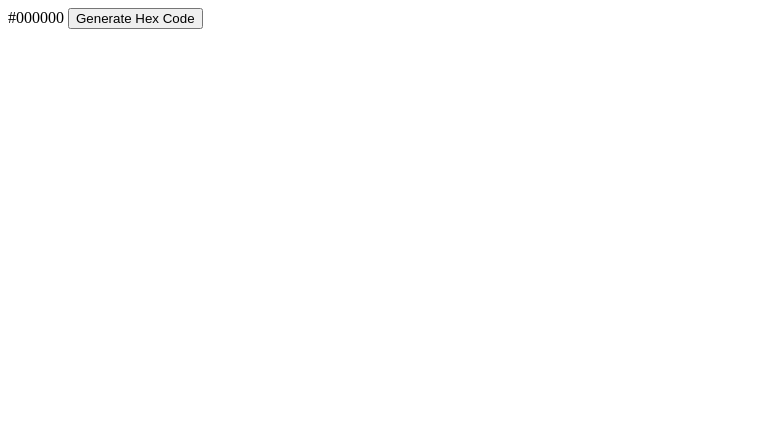
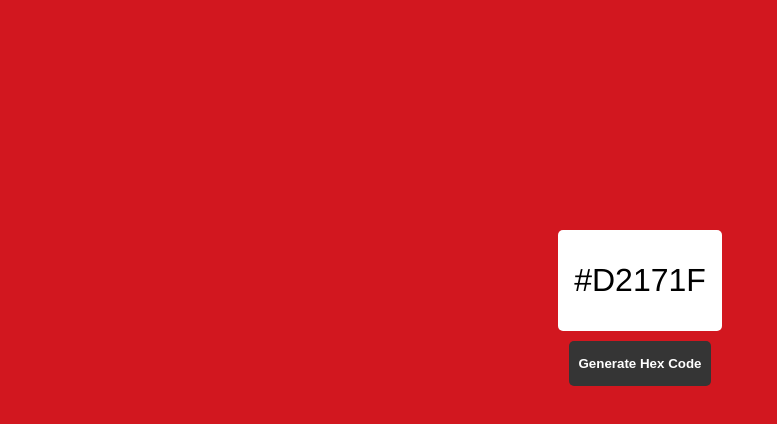
Before and after one commit to aidenberzins/hex-change, a plain HTML site: page index.html in a window 1280 px wide. Both pictures are taken after a click on the button "Generate Hex Code". Shown: the whole page, without its empty margins (0-777 px from the left). Drawn offline with Linux system fonts and the light colour scheme.

Commit message:
Added Functions to change bg and span to hex code on click

```diff
--- a/index.html
+++ b/index.html
@@ -9,7 +9,7 @@
   </head>
   <body>
     <div class="container">
-      <span>#000000</span>
+      <span class="hex">#000000</span>
       <button>Generate Hex Code</button>
     </div>
   </body>
--- a/scripts.js
+++ b/scripts.js
@@ -1,5 +1,18 @@
 const button = document.querySelector("button");
+const hexSpan = document.querySelector("span");
+const bg = document.querySelector("body");
 
 button.addEventListener("click", function() {
-  console.log("connected");
+  let hex = generateHexCode();
+  hexSpan.innerHTML = hex;
+  bg.style.backgroundColor = hex;
 });
+
+const generateHexCode = () => {
+  const variables = "0123456789ABCDEF";
+  let colorCode = "#";
+  for (i = 0; i < 6; i++) {
+    colorCode += variables[Math.floor(Math.random() * variables.length)];
+  }
+  return colorCode;
+};
--- a/styles.css
+++ b/styles.css
@@ -0,0 +1,26 @@
+body {
+  display: flex;
+  align-items: center;
+  justify-content: center;
+  min-height: 600px;
+  font-family: helvetica;
+  background-color: #999999;
+  text-align: center;
+}
+.hex {
+  background-color: white;
+  display: block;
+  padding: 1em 0.5em;
+  margin-bottom: 10px;
+  border-radius: 5px;
+  font-size: 2em;
+}
+
+button {
+  padding: 15px 10px;
+  border: none;
+  background-color: #353535;
+  border-radius: 5px;
+  color: white;
+  font-weight: bold;
+}
```
